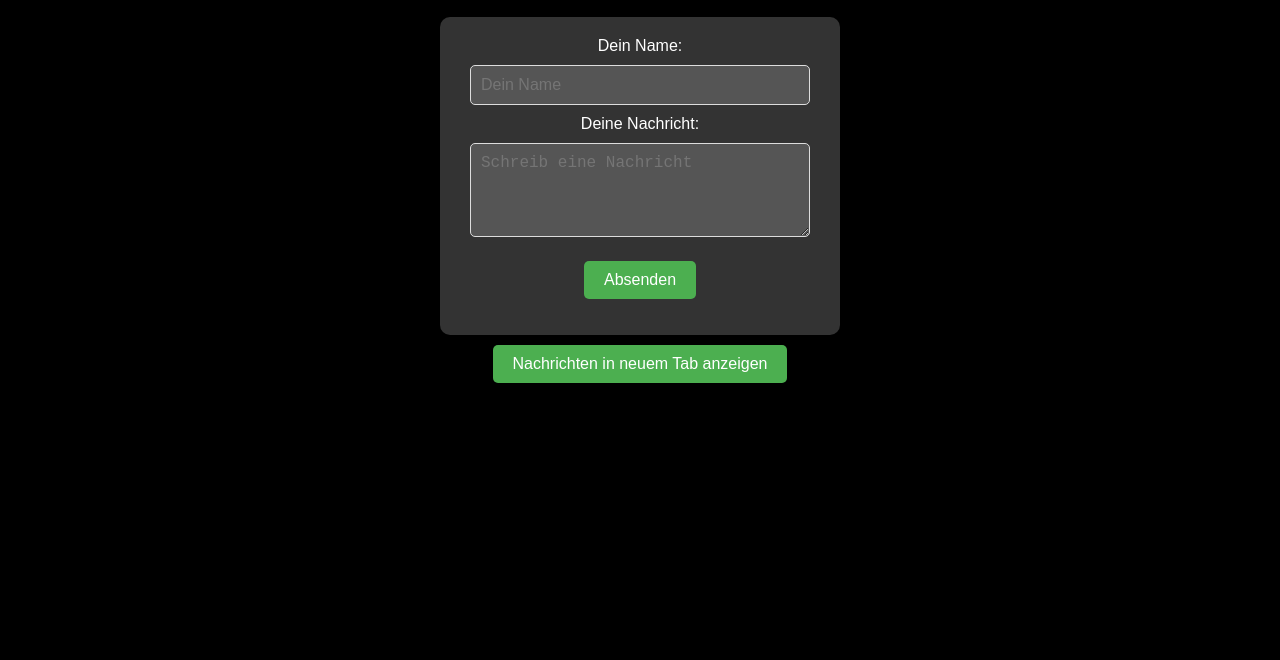
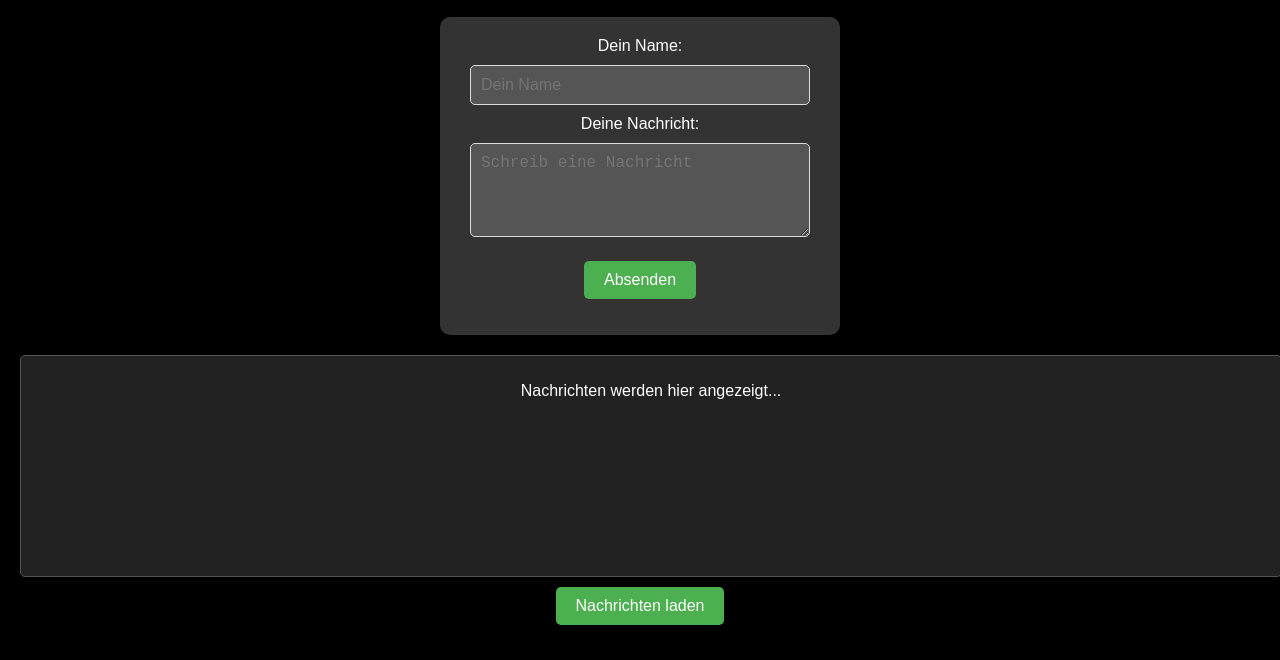
Before and after one commit to Skylldra/Gaesteliste, a website: page index.html in a window 1280 px wide. Shown: the part 140-800 px from the top of the page. Drawn offline with Linux system fonts and the light colour scheme.

Commit message:
Update index.html

```diff
--- a/index.html
+++ b/index.html
@@ -61,6 +61,18 @@
             margin-bottom: 20px;
         }
 
+        .message-box {
+            background-color: #222; /* Dunkles Grau */
+            color: #fff;
+            padding: 10px;
+            width: 100%;
+            height: 200px;
+            overflow-y: scroll; /* Scrollen aktivieren */
+            margin-top: 20px;
+            border-radius: 5px;
+            border: 1px solid #555;
+        }
+
         @media (max-width: 600px) {
             body {
                 padding: 10px;
@@ -97,17 +109,23 @@
         <p id="response"></p>
     </div>
 
-    <!-- Button zum Öffnen der Nachrichten in einem neuen Tab -->
-    <button onclick="window.open('/get-messages', '_blank');">Nachrichten in neuem Tab anzeigen</button>
+    <!-- Scrollbare Textbox für Nachrichten -->
+    <div class="message-box" id="messageBox">
+        <p>Nachrichten werden hier angezeigt...</p>
+    </div>
+
+    <!-- Button zum Laden der Nachrichten in die Textbox -->
+    <button onclick="loadMessages()">Nachrichten laden</button>
 
     <script>
+        // Nachrichten absenden
         document.getElementById('friendbookForm').addEventListener('submit', function(event) {
             event.preventDefault();
 
             const name = document.getElementById('name').value;
             const message = document.getElementById('message').value;
 
-            fetch('https://gaesteliste.onrender.com/submit-message', { // Deine Render-URL
+            fetch('https://gaesteliste.onrender.com/submit-message', { // Render-URL anpassen
                 method: 'POST',
                 headers: {
                     'Content-Type': 'application/json'
@@ -123,6 +141,19 @@
                 console.error('Fehler:', error);
             });
         });
+
+        // Nachrichten laden und in der Textbox anzeigen
+        function loadMessages() {
+            fetch('https://deine-app-url.onrender.com/get-messages') // Render-URL anpassen
+                .then(response => response.text())
+                .then(data => {
+                    document.getElementById('messageBox').innerHTML = `<pre>${data}</pre>`;
+                })
+                .catch((error) => {
+                    document.getElementById('messageBox').innerHTML = 'Fehler beim Laden der Nachrichten.';
+                    console.error('Fehler:', error);
+                });
+        }
     </script>
 </body>
 </html>
```
